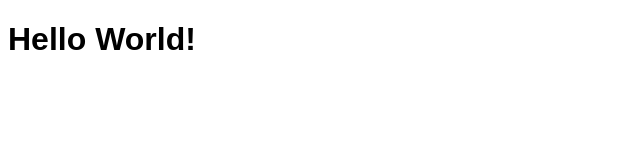
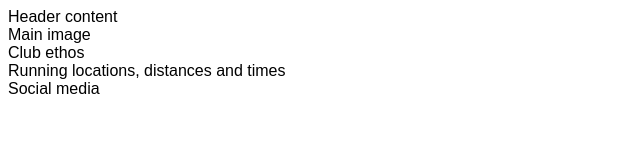
Before and after one commit to CMecrow/love-running, a plain HTML site: page index.html in a window 1280 px wide. Shown: the whole page, without its empty margins (0-640 px from the left). Drawn offline with Linux system fonts and the light colour scheme.

Commit message:
Add core structure for home page

```diff
--- a/index.html
+++ b/index.html
@@ -10,6 +10,20 @@
     <title>Love Running</title>
 </head>
 <body>
-    <h1>Hello World!</h1>
+    <header>
+        Header content
+    </header>
+    <section>
+        Main image
+    </section>
+    <section>
+        Club ethos
+    </section>
+    <section>
+        Running locations, distances and times
+    </section>
+    <footer>
+        Social media
+    </footer>
 </body>
 </html>
```
